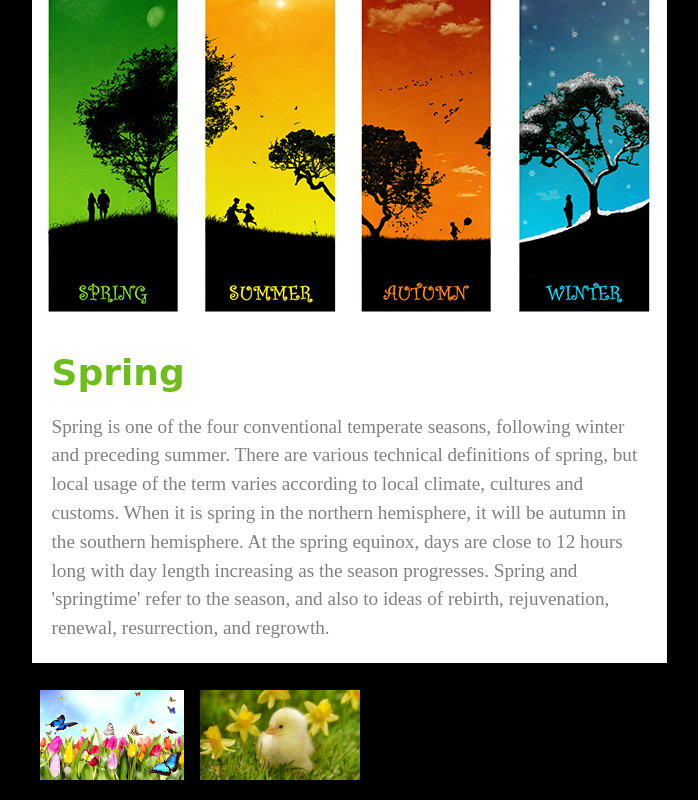
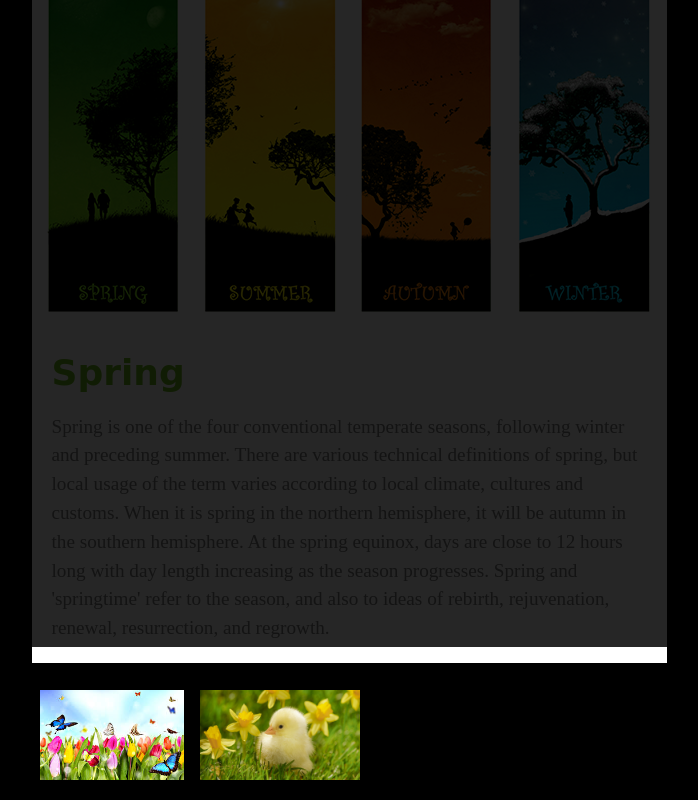
Before and after one commit to zcarreon/Authoring_HW1, a plain HTML site: page index.html in a window 1280 px wide. Both pictures are taken after a click on the picture 402 px from the left and 903 px from the top of the page. Shown: the part 168-968 px from the top of the page, without its empty margins (291-989 px from the left). Drawn offline with Linux system fonts and the light colour scheme; a web font is replaced by a local one.

Commit message:
adding lightbox functionality

```diff
--- a/css/seasons.css
+++ b/css/seasons.css
@@ -56,3 +56,15 @@ section { margin-top: 15px; background-color: #FFF; }
 .subImagesContainer { padding: 0; }
 
 .thumb { height: 90px; margin: 8px; cursor: pointer; }
+
+.lightbox {
+	position: absolute;
+	top: 0;
+	left: 0;
+	width: 100%;
+	height: 100%;
+	display: none;
+	background-color: rgba(0, 0, 0, 0.85);
+	color: white;
+	z-index: 500;
+}
--- a/index.html
+++ b/index.html
@@ -24,6 +24,9 @@
 	<!-- put the subimages here -->
 	<ul class="subImagesContainer"></ul>
 
+	<!-- adding a lightbox -->
+	<section class="lightbox"></section>
+
 	<!-- add script files here -->
 	<script src="script/contentObject.js"></script>
 	<script src="script/main.js"></script>
--- a/script/main.js
+++ b/script/main.js
@@ -23,6 +23,10 @@
           newSubImg.classList.add('thumb');
           // add an image source
           newSubImg.src = "images/" + objectIndex.images[index];
+
+          // add some event handling
+          newSubImg.addEventListener('click', popLightbox, false);
+
           // append it to the container
           subImages.appendChild(newSubImg);
         });
@@ -46,6 +50,14 @@
         element.addEventListener('click', changeElements, false);
       });
 
+      function popLightbox() {
+        //debugger;
+
+        // turn on the lightbox
+        let lightbox = document.querySelector('.lightbox');
+        lightbox.style.display = 'block';
+      }
+
       // initialize the app
       // theSubhead.firstChild.nodeValue = dynamicContent['spring'].headline;
       // theSeasonText.firstChild.nodeValue = dynamicContent['spring'].text;
```
